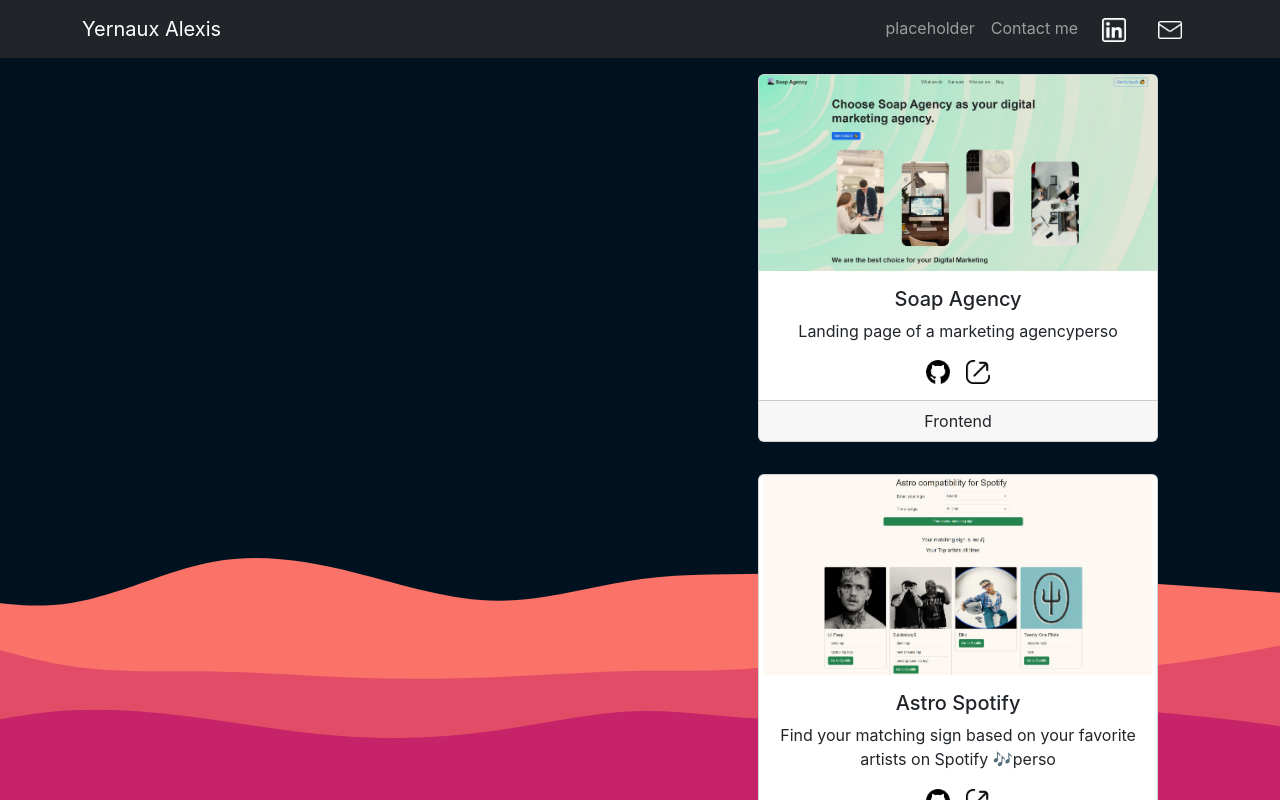
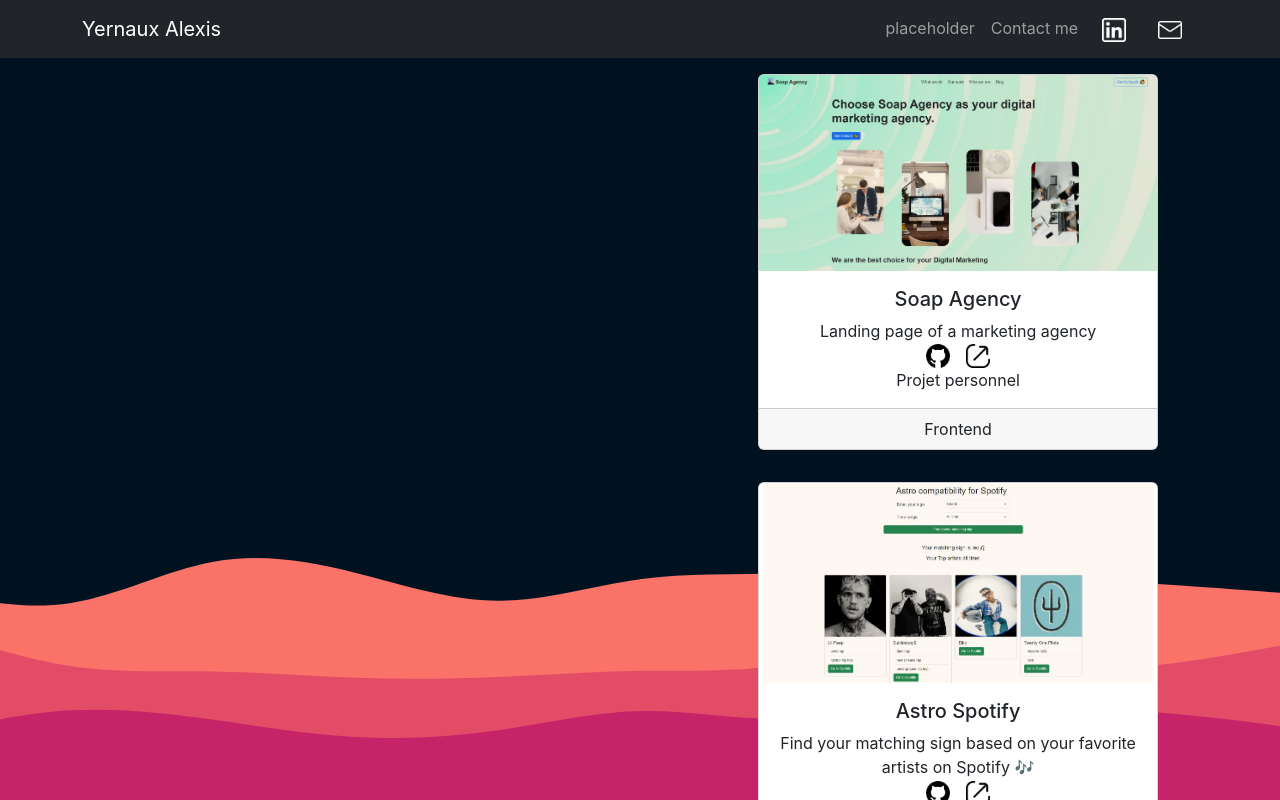
Before and after one commit to yernauxalex/portefolio-react, a React (Create React App) app: page / in a window 1280 px wide. Shown: the top 800 px of the page. Built offline with nearby package versions, Linux system fonts and the light colour scheme.

Commit message:
Fix missing project type

```diff
--- a/src/components/PreviewProjectCard.jsx
+++ b/src/components/PreviewProjectCard.jsx
@@ -12,12 +12,19 @@
     return (
         <>{data.map(({ id, name, desc, pathBanner, urlGithub, urlHost, frontend, backend, type }) => (
             <Card key={id} className="card-custom">
-                <Card.Img variant="top" src={pathBanner} alt={"preview of the project " + name} className="card-banner" />
-                <Card.Body>
-                    <a onClick={event => handleClick(event, id)}><Card.Title>{name}</Card.Title></a>
-                    <Card.Text>{desc}{frontend}{backend}{type}</Card.Text>
-                    <a href={urlGithub} target="_blank" rel="noopener noreferrer"><img src={githubIcon} alt="logo" width="24" height="24" className="mx-2" /></a>
-                    {urlHost != '' ? (<a href={urlHost} target="_blank" rel="noopener noreferrer"><img src={shareIcon} alt="logo" width="24" height="24" className="mx-2" /></a>) : (<></>)}
+                <a onClick={event => handleClick(event, id)}>
+                    <Card.Img variant="top" src={pathBanner} alt={"preview of the project " + name} className="card-banner" />
+                </a>
+                <Card.Body className="d-flex flex-column justify-content-evenly">
+                    <a onClick={event => handleClick(event, id)}>
+                        <Card.Title>{name}</Card.Title>
+                        <Card.Text>{desc}</Card.Text>
+                    </a>
+                    <Card.Text className="mb-0">
+                        <a href={urlGithub} target="_blank" rel="noopener noreferrer"><img src={githubIcon} alt="logo" width="24" height="24" className="mx-2" /></a>
+                        {urlHost != '' ? (<a href={urlHost} target="_blank" rel="noopener noreferrer"><img src={shareIcon} alt="logo" width="24" height="24" className="mx-2" /></a>) : null}
+                    </Card.Text>
+                    {type === 'perso' ? (<Card.Text>Projet personnel</Card.Text>) : type === 'OC' ? (<Card.Text>Projet OpenClassrooms</Card.Text>) : null}
                 </Card.Body>
                 <Card.Footer className="d-flex justify-content-around">
                     {frontend ? <p className="mb-0">Frontend</p> : null}
```
